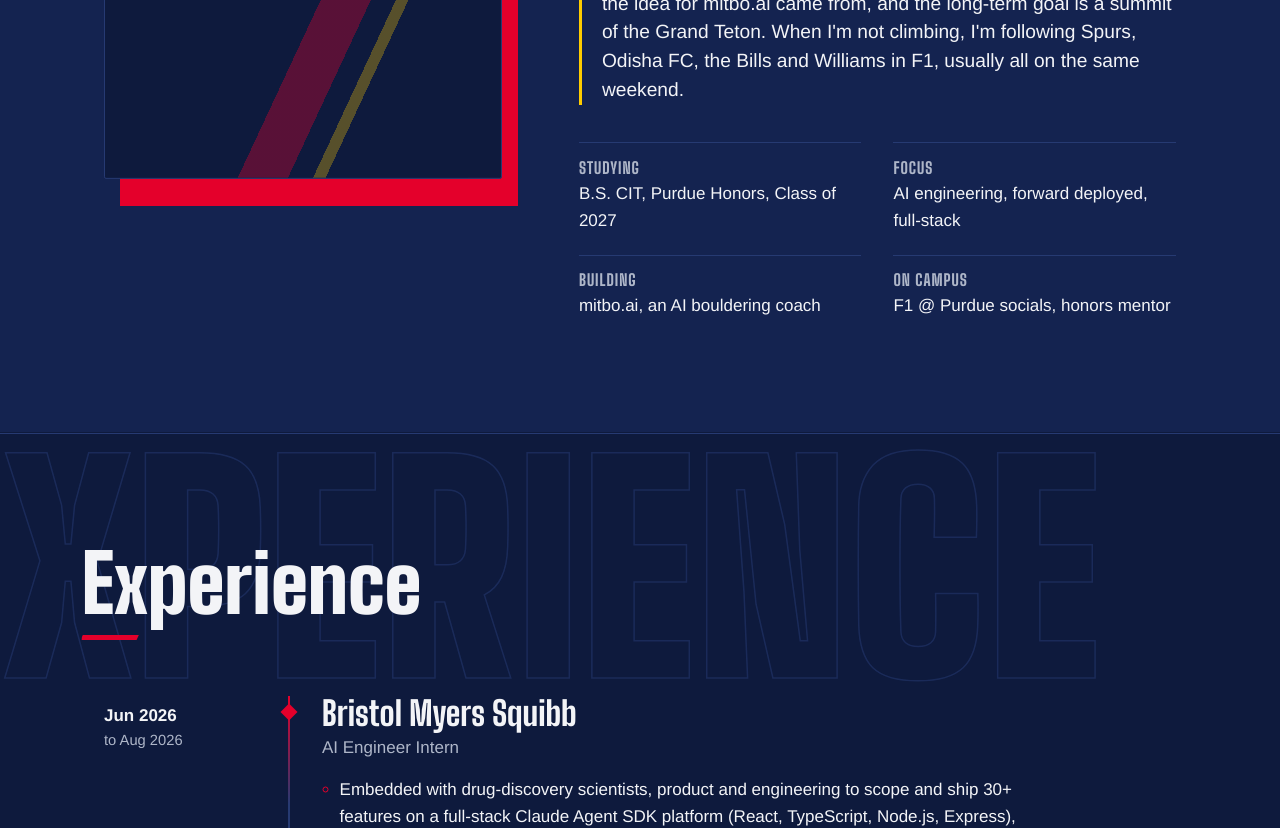
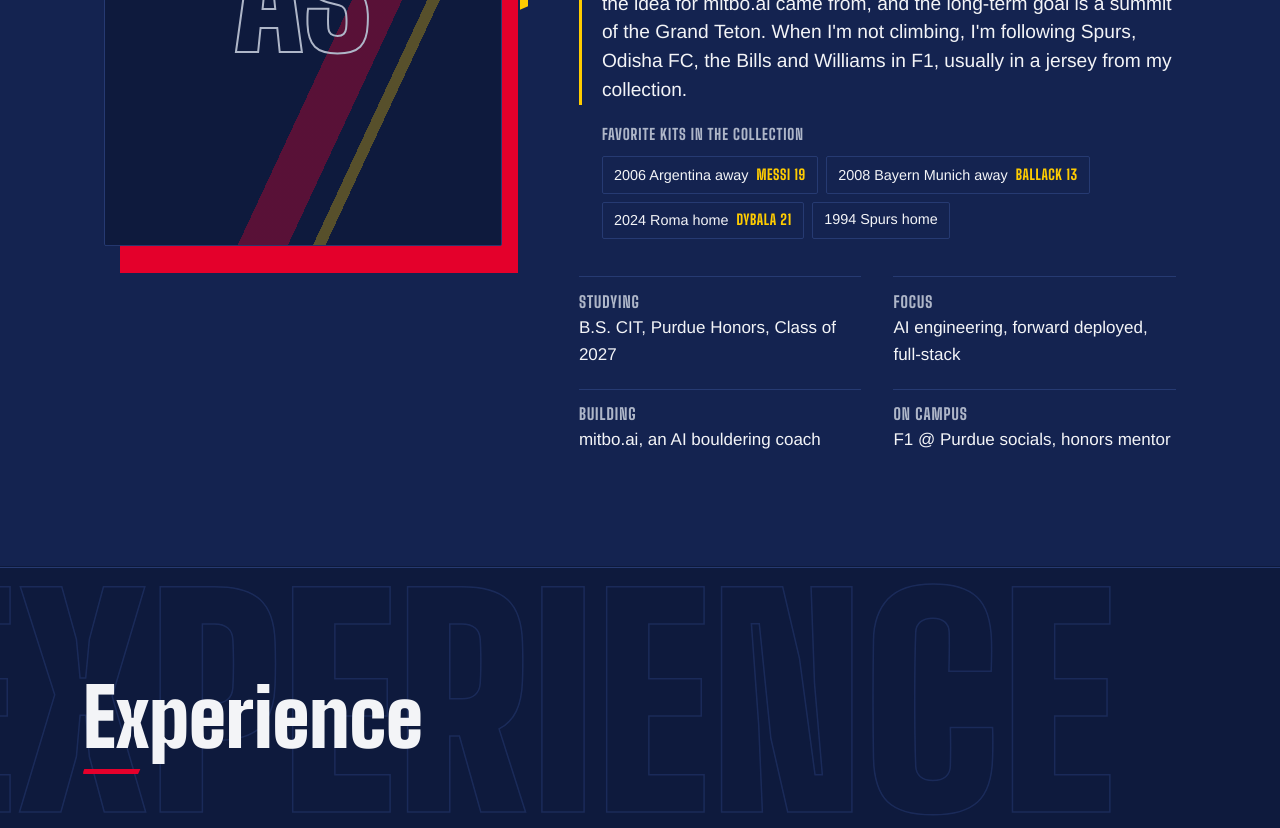
Before and after one commit to aaravSmall/aaravSmall.github.io, a Next.js app: page / in a window 1280 px wide. Shown: the part 1420-2248 px from the top of the page. Built offline with nearby package versions, Linux system fonts and the light colour scheme; no server answers.

Commit message:
Add jersey collection to About
Co-Authored-By: Claude Opus 5.5 <noreply@anthropic.com>
Claude-Session: https://claude.ai/code/session_015DSD1V2E2DE1XYHwgGBNKf

```diff
--- a/src/app/globals.css
+++ b/src/app/globals.css
@@ -2137,3 +2137,42 @@ a {
   stroke-width: 1.5;
   stroke-dasharray: 3 3;
 }
+
+/* Jersey collection under the About paragraph */
+.kits {
+  display: grid;
+  gap: 0.6rem;
+  padding-left: calc(1.25rem + 3px);
+}
+.kits-label {
+  font-family: var(--display);
+  font-weight: 800;
+  font-size: 0.95rem;
+  text-transform: uppercase;
+  letter-spacing: 0.06em;
+  color: var(--silver);
+}
+.kits-list {
+  list-style: none;
+  padding: 0;
+  margin: 0;
+  display: flex;
+  flex-wrap: wrap;
+  gap: 0.5rem;
+}
+.kits-list li {
+  display: inline-flex;
+  align-items: baseline;
+  gap: 0.5rem;
+  padding: 0.35rem 0.7rem;
+  border: 1px solid var(--navy-line);
+  border-radius: 2px;
+  font-size: 0.9rem;
+}
+.kit-print {
+  font-family: var(--display);
+  font-weight: 800;
+  letter-spacing: 0.04em;
+  text-transform: uppercase;
+  color: var(--yellow);
+}
--- a/src/components/About.tsx
+++ b/src/components/About.tsx
@@ -1,7 +1,7 @@
 import { existsSync } from "node:fs";
 import { join } from "node:path";
 import { about, profile } from "@/data/profile";
-import { outside } from "@/data/leadership";
+import { jerseys, outside } from "@/data/leadership";
 import { PhotoCarousel } from "@/components/PhotoCarousel";
 
 // Runs at build time: only photos whose files exist in public/ make it into the carousel.
@@ -34,6 +34,17 @@ export function About() {
             </p>
           ))}
           <p className="outside">{outside}</p>
+          <div className="kits">
+            <p className="kits-label">Favorite kits in the collection</p>
+            <ul className="kits-list">
+              {jerseys.map((j) => (
+                <li key={j.kit}>
+                  <span className="kit-name">{j.kit}</span>
+                  {j.name && <span className="kit-print">{j.name}</span>}
+                </li>
+              ))}
+            </ul>
+          </div>
           <dl className="about-facts">
             {about.facts.map((f) => (
               <div key={f.label} className={f.wide ? "about-fact-wide" : undefined}>
--- a/src/data/leadership.ts
+++ b/src/data/leadership.ts
@@ -27,4 +27,12 @@ export const leadership = [
 ];
 
 export const outside =
-  "Off the keyboard I'm usually on a bouldering wall, which is where the idea for mitbo.ai came from, and the long-term goal is a summit of the Grand Teton. When I'm not climbing, I'm following Spurs, Odisha FC, the Bills and Williams in F1, usually all on the same weekend.";
+  "Off the keyboard I'm usually on a bouldering wall, which is where the idea for mitbo.ai came from, and the long-term goal is a summit of the Grand Teton. When I'm not climbing, I'm following Spurs, Odisha FC, the Bills and Williams in F1, usually in a jersey from my collection.";
+
+// Favorite kits in the jersey collection, shown under the paragraph above.
+export const jerseys = [
+  { kit: "2006 Argentina away", name: "Messi 19" },
+  { kit: "2008 Bayern Munich away", name: "Ballack 13" },
+  { kit: "2024 Roma home", name: "Dybala 21" },
+  { kit: "1994 Spurs home" },
+];
```
